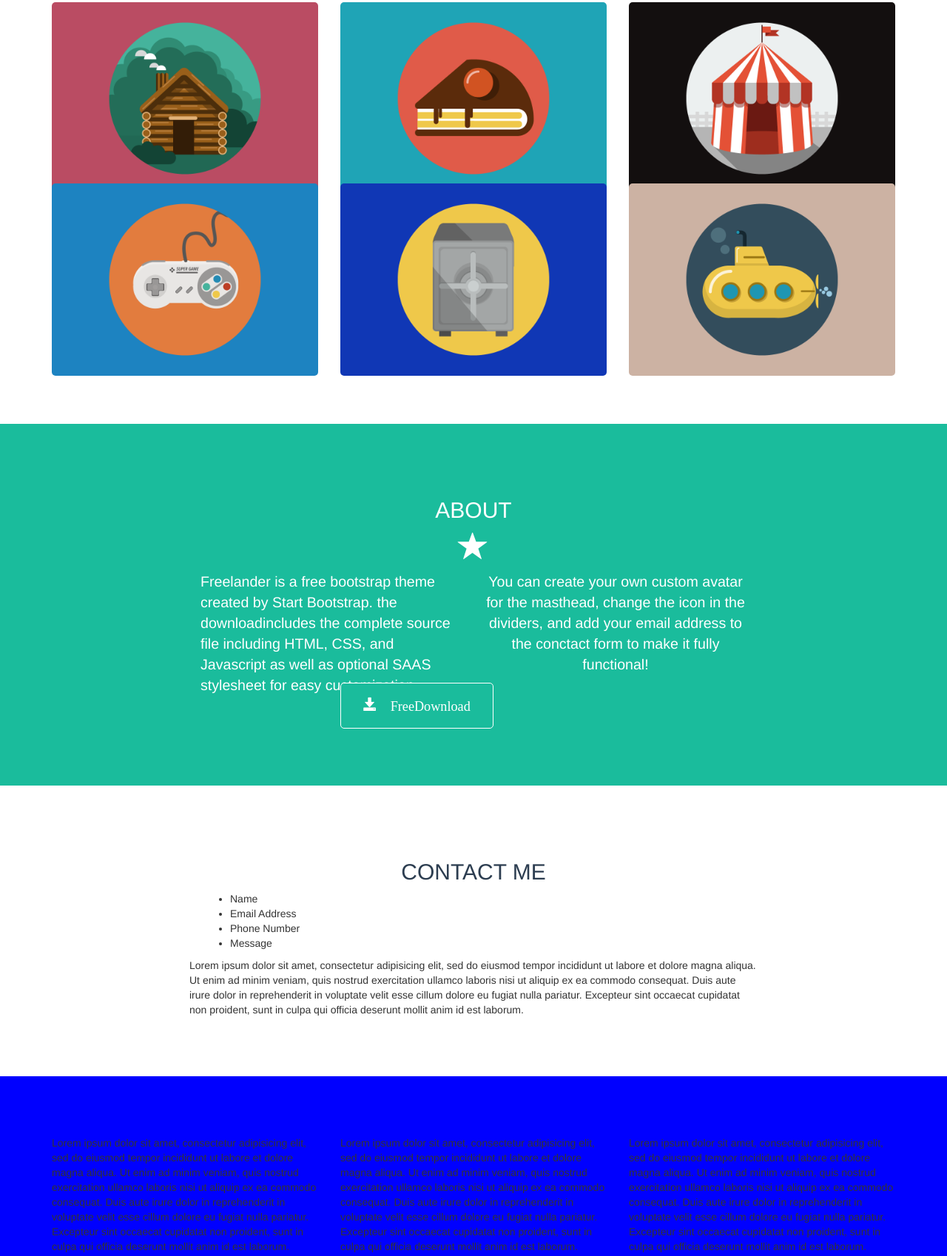
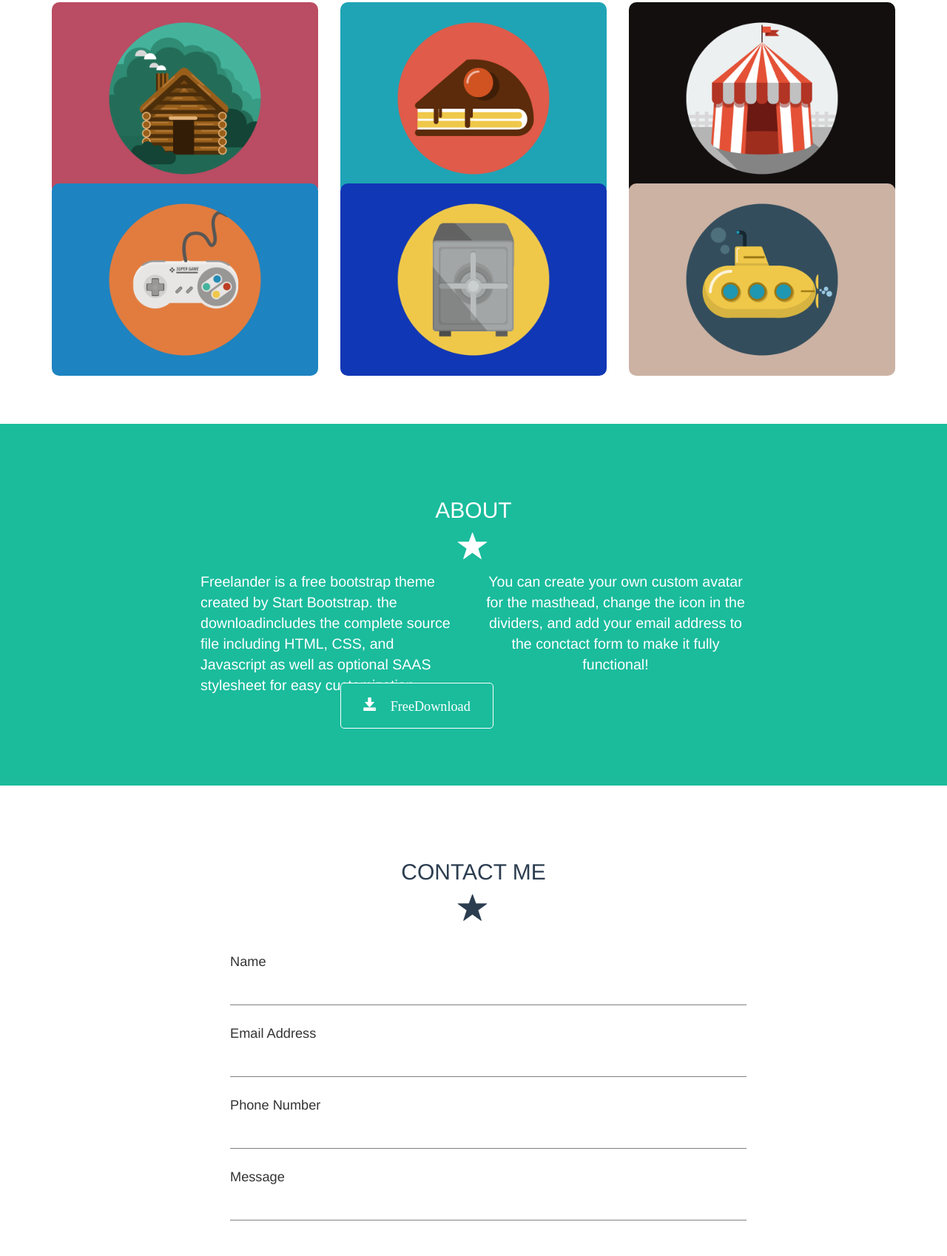
Before and after one commit to simo7878/html-css-bootstrap-freelancer, a plain HTML site: page index.html in a window 1280 px wide. Shown: the part 847-2545 px from the top of the page at 74% size. Drawn offline with nearby package versions, Linux system fonts and the light colour scheme.

Commit message:
commit10

```diff
--- a/css/style.css
+++ b/css/style.css
@@ -80,9 +80,11 @@ body {
 
 }
 .box_portfolio img {
+  width: 100%;
   margin-bottom: 10px;
-  border-radius: 5px;
+  border-radius: 10px;
 }
+
 .text-center {
   color: #2c3d50;
   text-align: center;
@@ -120,7 +122,15 @@ body {
   border-radius: 5px;
   border: 1px solid white;
   padding: 20px 30px;
+}
+/* Contact */
 
+.contact_list li {
+  font-size: 1.3em;
+  list-style: none;
+  padding-top: 25px;
+  padding-bottom: 45px;
+  border-bottom: 1px solid gray;
 }
 
 /* Footer */
--- a/index.html
+++ b/index.html
@@ -141,6 +141,9 @@
       <section id="contact" class="padding_top_80 padding_bottom_80">
         <div class="wrapper_md_60 wrapper_xs_100">
           <h2 class="text-center">contact me</h2>
+          <div class="span_star_blue">
+              <span class="glyphicon glyphicon-star" aria-hidden="true"></span>
+          </div>
           <div class="container-fluid">
             <div class="row">
               <div class="col-xs-12">
@@ -152,10 +155,8 @@
                     <li>Message</li>
                   </ul>
                 </div>
+              </div>
 
-
-                </div>
-                Lorem ipsum dolor sit amet, consectetur adipisicing elit, sed do eiusmod tempor incididunt ut labore et dolore magna aliqua. Ut enim ad minim veniam, quis nostrud exercitation ullamco laboris nisi ut aliquip ex ea commodo consequat. Duis aute irure dolor in reprehenderit in voluptate velit esse cillum dolore eu fugiat nulla pariatur. Excepteur sint occaecat cupidatat non proident, sunt in culpa qui officia deserunt mollit anim id est laborum.
               </div>
             </div>
           </div>
```
